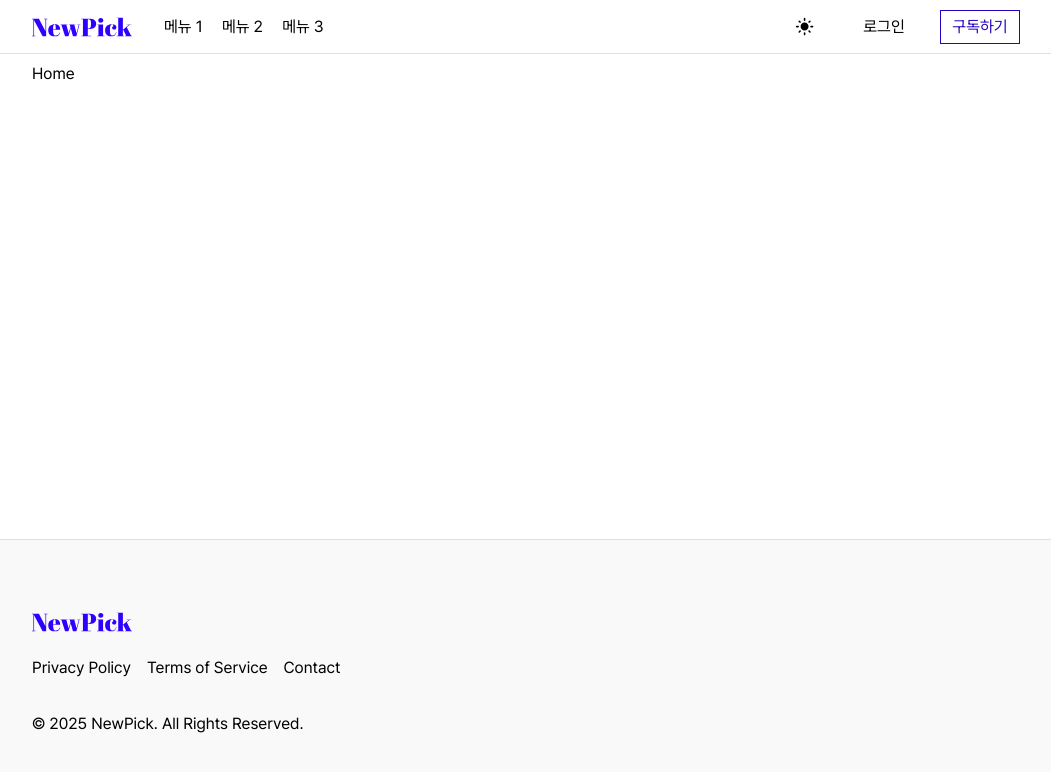
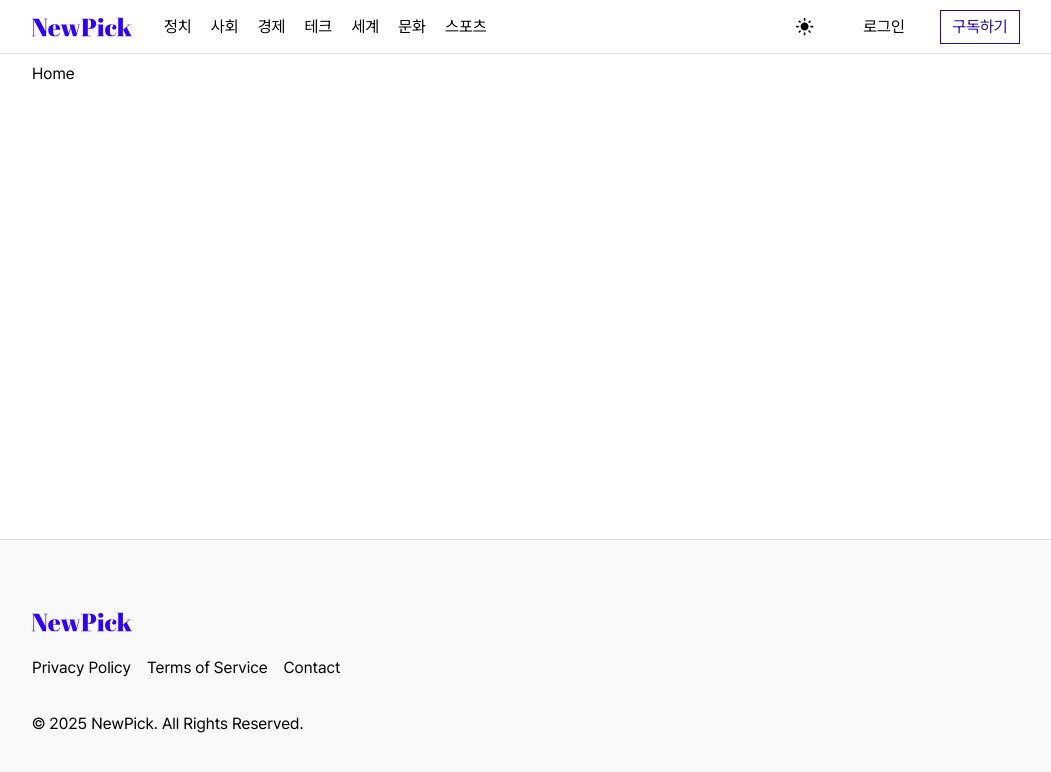
Before and after one commit to Devcourse-NewPick/front, a Next.js app: page / in a window 1280 px wide. Shown: the top 772 px of the page, without its empty margins (114-1165 px from the left). Built offline with nearby package versions, Linux system fonts and the light colour scheme.

Commit message:
chore: 네비게이션 메뉴명 수정

```diff
--- a/src/components/header/Navigation.tsx
+++ b/src/components/header/Navigation.tsx
@@ -1,5 +1,5 @@
-import { styled } from "styled-components";
-import { NAVIGATION } from "../../constants/navigation";
+import { styled } from 'styled-components';
+import { NAVIGATION } from '../../constants/navigation';
 
 const Navigation = () => {
 	return (
@@ -43,6 +43,7 @@ const StyledNavigation = styled.nav`
 
 			&:hover {
 				color: ${({ theme }) => theme.color.primary};
+				font-weight: ${({ theme }) => theme.fontWeight.semiBold};
 			}
 
 			a {
--- a/src/constants/navigation.ts
+++ b/src/constants/navigation.ts
@@ -1,14 +1,32 @@
+import { link } from 'fs';
+
 export const NAVIGATION = [
 	{
-    title: "메뉴 1",
-    link: "#menu1",
+		title: '정치',
+		link: '#menu1',
 	},
 	{
-    title: "메뉴 2",
-    link: "#menu2",
+		title: '사회',
+		link: '#menu2',
 	},
 	{
-    title: "메뉴 3",
-    link: "#menu3",
+		title: '경제',
+		link: '#menu3',
+	},
+	{
+		title: '테크',
+		link: '#menu4',
+	},
+	{
+		title: '세계',
+		link: '#menu5',
+	},
+	{
+		title: '문화',
+		link: '#menu6',
+	},
+	{
+		title: '스포츠',
+		link: '#menu7',
 	},
 ];
```
Lines whose indentation alone changed are shown as unchanged.
